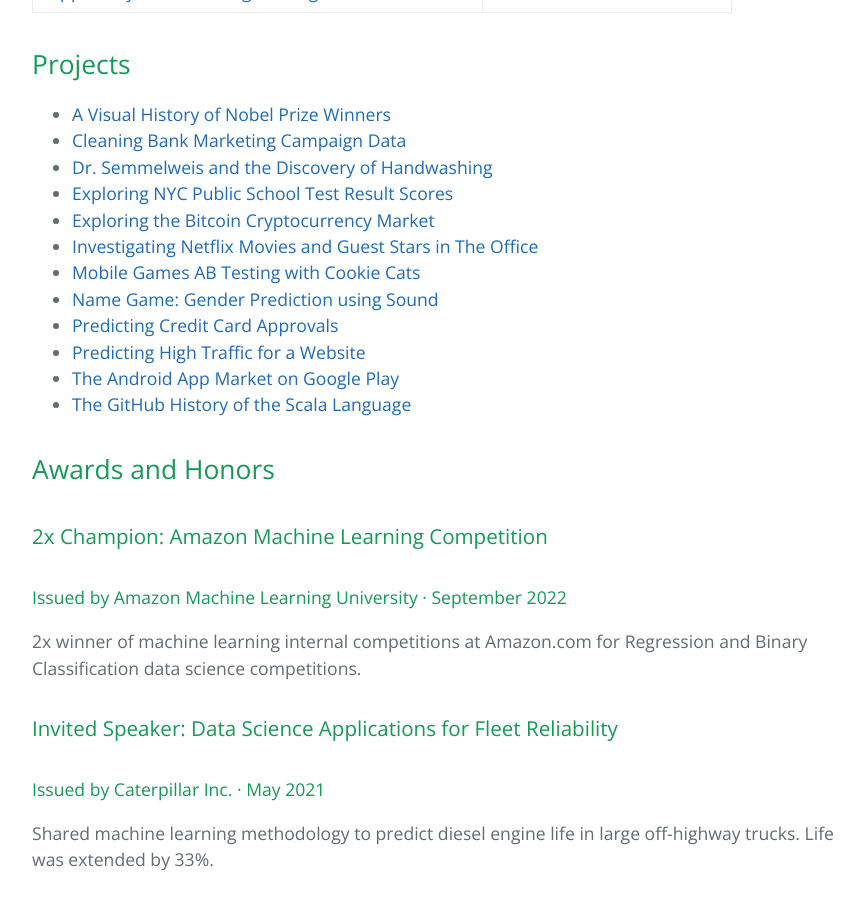
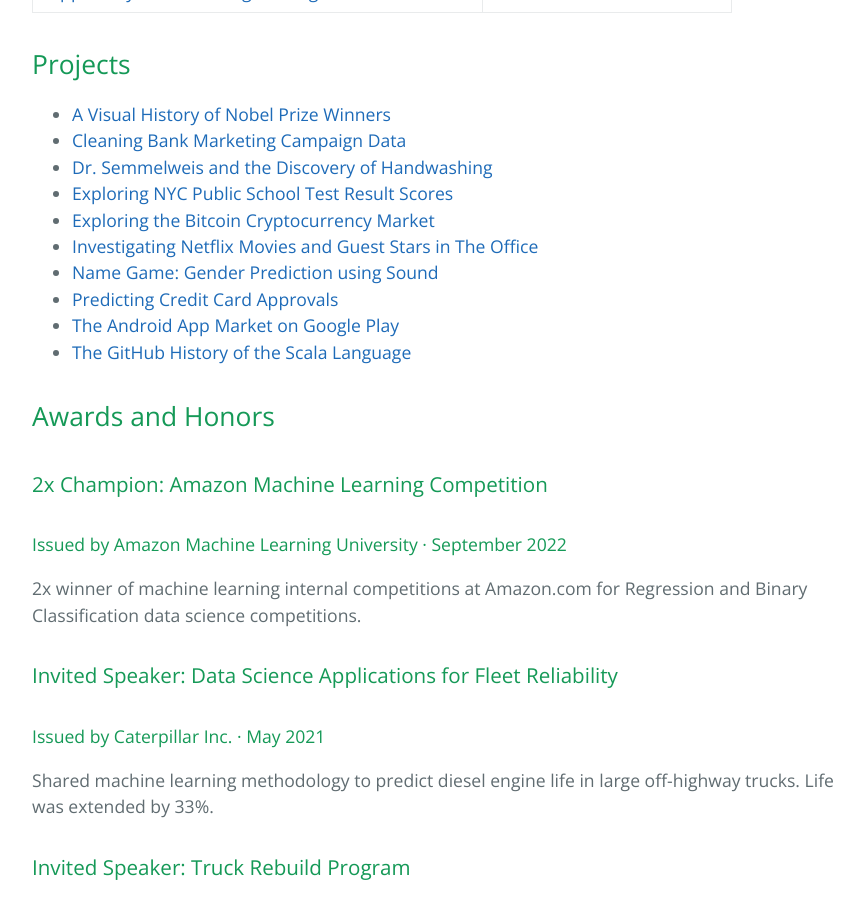
Before and after one commit to forloop11/portfolio, a Jekyll site: the page built from index.md, in a window 1280 px wide and 900 px high, scrolled down 1353 px. Shown: the whole window, without its empty margins (192-1056 px from the left). Built offline with Jekyll 4.4.1, drawn with Linux system fonts in a browser that asks for light colours; our own code applies the rules of GitHub Pages for plain Markdown files.

Commit message:
removed broken links

```diff
--- a/index.md
+++ b/index.md
@@ -34,10 +34,8 @@
 * [Exploring NYC Public School Test Result Scores](https://app.datacamp.com/workspace/w/909d8bd1-53d3-4111-ac6b-d034df3488e7/)
 * [Exploring the Bitcoin Cryptocurrency Market](https://app.datacamp.com/workspace/w/cce07406-8f83-4ccb-a49c-5f014580b6a8)
 * [Investigating Netflix Movies and Guest Stars in The Office](https://app.datacamp.com/workspace/w/74364665-47ec-4448-a1d6-ece7d0d906aa)
-* [Mobile Games AB Testing with Cookie Cats](resources/projects/Mobile_Games_AB_Testing_with_Cookie_Cats/notebook.ipynb)
 * [Name Game: Gender Prediction using Sound](https://app.datacamp.com/workspace/w/c7de08d4-6848-4b01-97fc-1161fcb1a29b/)
 * [Predicting Credit Card Approvals](https://app.datacamp.com/workspace/w/3cdac102-7205-4f80-bca6-914d31f21f23)
-* [Predicting High Traffic for a Website](https://app.datacamp.com/workspace/w/ccde9b8c-ca12-433f-9e77-773cbc879ad2)
 * [The Android App Market on Google Play](https://app.datacamp.com/workspace/w/1124fc03-254b-4953-9a0f-edb01baeaa10)
 * [The GitHub History of the Scala Language](https://app.datacamp.com/workspace/w/1e012d05-2a5d-4e43-b098-d8980289d9a5)
 
```
